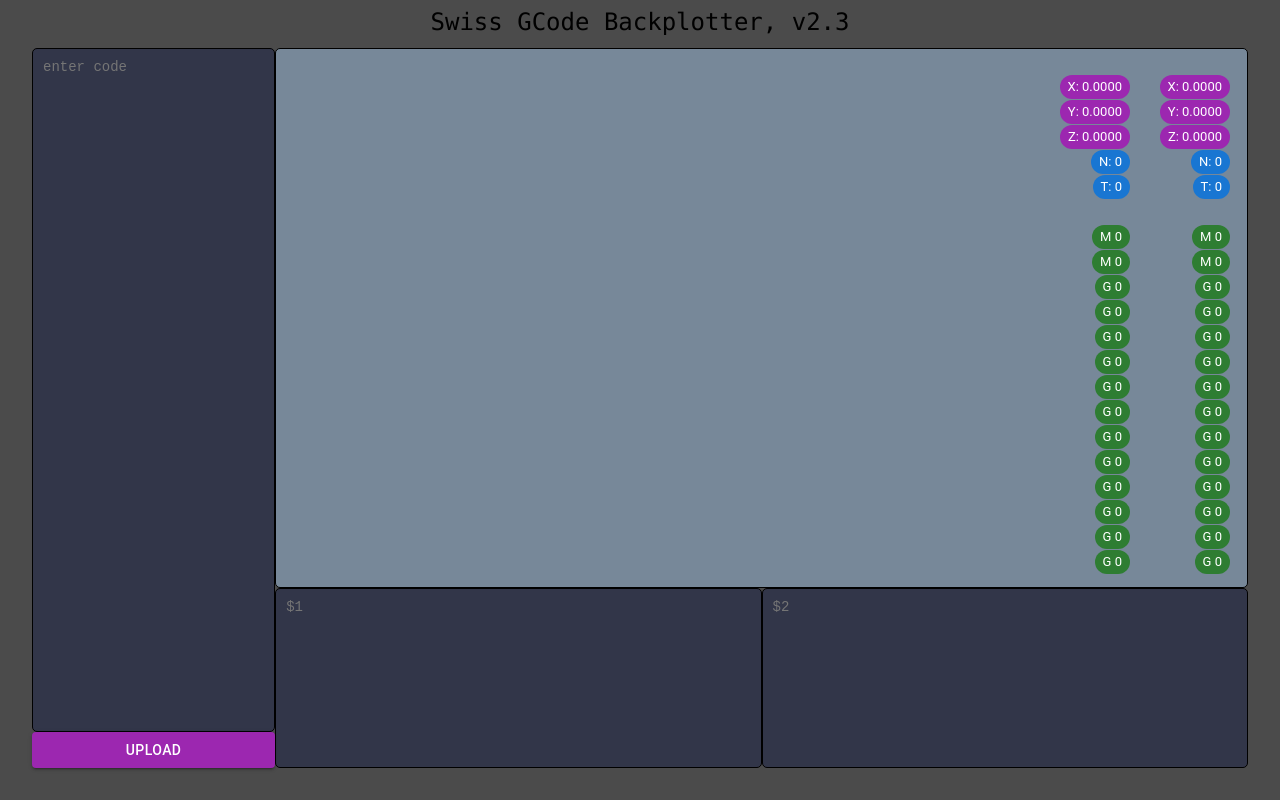
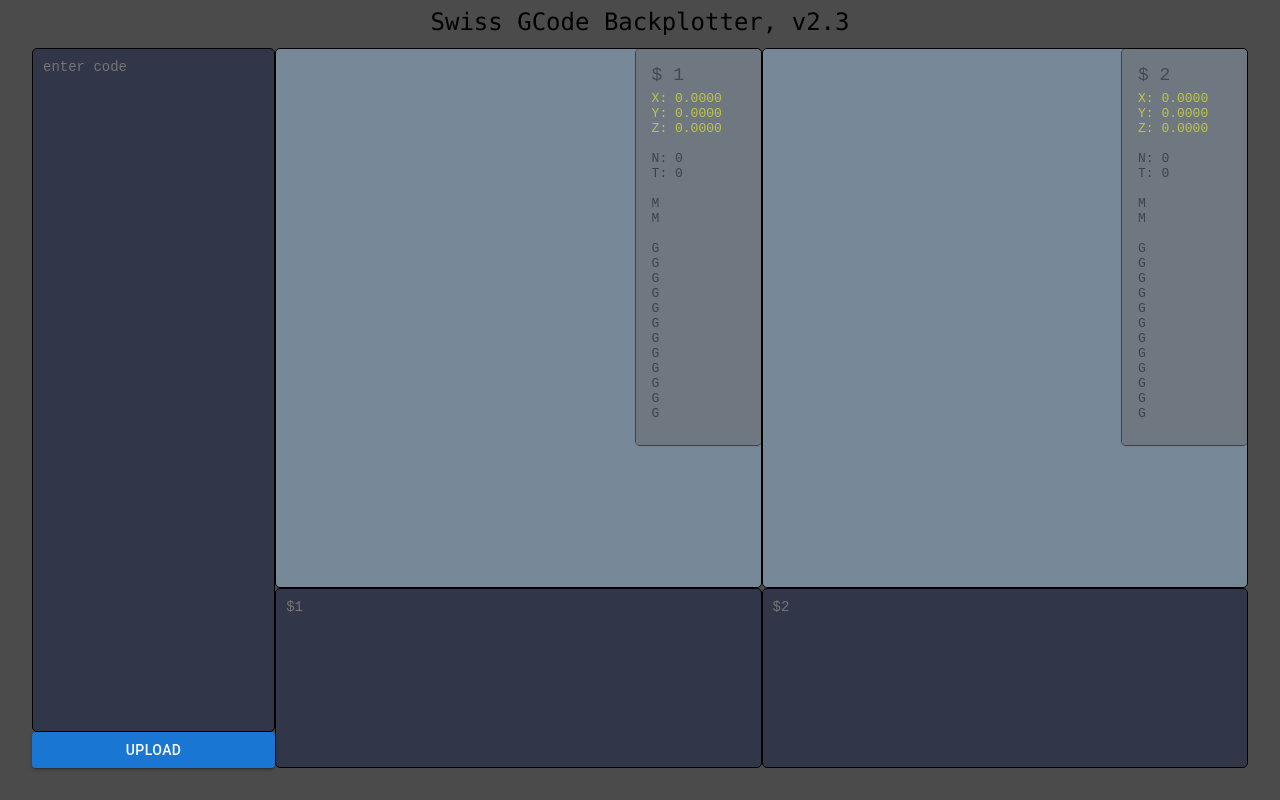
Before and after one commit to loganrileymccarthy/backplot, a React (Vite) app: page / in a window 1280 px wide. Built offline with nearby package versions, Linux system fonts and the light colour scheme.

Commit message:
ui improvements

```diff
--- a/src/App.css
+++ b/src/App.css
@@ -7,7 +7,6 @@ textarea {
 
   white-space: pre;
   overflow-wrap: normal;
-  /*overflow-x: scroll;*/
 
   font-family: monospace;
   font-size: 14px;
@@ -20,315 +19,28 @@ textarea {
 textarea:focus {
   outline: none;
   box-shadow: 0 0 5px rgba(0, 0, 255, 0.3);
+  background-color: black;
 }
 
 canvas {
-  height: 75%;
+  height: 100%;
   width: 100%;
 
   box-sizing: border-box;
+
   background-color: lightslategray;
   padding: 10px;
   border: 1px solid black;
   border-radius: 5px;
 }
 
-.cornerChip1{
+.card1{
   position: absolute;
-  top: 75px;
-  right: 250px;
+  top: 0px;
+  right: 0px;
+
+  font-family: monospace;
+  opacity: 50%;
+  border: 1px solid black;
+  border-radius: 5px;
 }
-.cornerChip2{
-  position: absolute;
-  top: 100px;
-  right: 250px;
-}
-.cornerChip3{
-  position: absolute;
-  top: 125px;
-  right: 250px;
-}
-.cornerChip4{
-  position: absolute;
-  top: 150px;
-  right: 250px;
-}
-.cornerChip5{
-  position: absolute;
-  top: 175px;
-  right: 250px;
-}
-.cornerChip6{
-  position: absolute;
-  top: 200px;
-  right: 250px;
-}
-.cornerChip7{
-  position: absolute;
-  top: 225px;
-  right: 250px;
-}
-.cornerChip8{
-  position: absolute;
-  top: 250px;
-  right: 250px;
-}
-.cornerChip9{
-  position: absolute;
-  top: 275px;
-  right: 250px;
-}
-.cornerChip10{
-  position: absolute;
-  top: 300px;
-  right: 250px;
-}
-.cornerChip11{
-  position: absolute;
-  top: 325px;
-  right: 250px;
-}
-.cornerChip12{
-  position: absolute;
-  top: 350px;
-  right: 250px;
-}
-.cornerChip13{
-  position: absolute;
-  top: 375px;
-  right: 250px;
-}
-.cornerChip14{
-  position: absolute;
-  top: 400px;
-  right: 250px;
-}
-.cornerChip15{
-  position: absolute;
-  top: 425px;
-  right: 250px;
-}
-.cornerChip16{
-  position: absolute;
-  top: 450px;
-  right: 250px;
-}
-.cornerChip17{
-  position: absolute;
-  top: 475px;
-  right: 250px;
-}
-.cornerChip18{
-  position: absolute;
-  top: 500px;
-  right: 250px;
-}
-.cornerChip19{
-  position: absolute;
-  top: 525px;
-  right: 250px;
-}
-.cornerChip20{
-  position: absolute;
-  top: 550px;
-  right: 250px;
-}.cornerChip101{
-  position: absolute;
-  top: 75px;
-  right: 150px;
-}
-.cornerChip102{
-  position: absolute;
-  top: 100px;
-  right: 150px;
-}
-.cornerChip103{
-  position: absolute;
-  top: 125px;
-  right: 150px;
-}
-.cornerChip104{
-  position: absolute;
-  top: 150px;
-  right: 150px;
-}
-.cornerChip105{
-  position: absolute;
-  top: 175px;
-  right: 150px;
-}
-.cornerChip106{
-  position: absolute;
-  top: 200px;
-  right: 150px;
-}
-.cornerChip107{
-  position: absolute;
-  top: 225px;
-  right: 150px;
-}
-.cornerChip108{
-  position: absolute;
-  top: 250px;
-  right: 150px;
-}
-.cornerChip109{
-  position: absolute;
-  top: 275px;
-  right: 150px;
-}
-.cornerChip110{
-  position: absolute;
-  top: 300px;
-  right: 150px;
-}
-.cornerChip111{
-  position: absolute;
-  top: 325px;
-  right: 150px;
-}
-.cornerChip112{
-  position: absolute;
-  top: 350px;
-  right: 150px;
-}
-.cornerChip113{
-  position: absolute;
-  top: 375px;
-  right: 150px;
-}
-.cornerChip114{
-  position: absolute;
-  top: 400px;
-  right: 150px;
-}
-.cornerChip115{
-  position: absolute;
-  top: 425px;
-  right: 150px;
-}
-.cornerChip116{
-  position: absolute;
-  top: 450px;
-  right: 150px;
-}
-.cornerChip117{
-  position: absolute;
-  top: 475px;
-  right: 150px;
-}
-.cornerChip118{
-  position: absolute;
-  top: 500px;
-  right: 150px;
-}
-.cornerChip119{
-  position: absolute;
-  top: 525px;
-  right: 150px;
-}
-.cornerChip120{
-  position: absolute;
-  top: 550px;
-  right: 150px;
-}
-.cornerChip201{
-  position: absolute;
-  top: 75px;
-  right: 50px;
-}
-.cornerChip202{
-  position: absolute;
-  top: 100px;
-  right: 50px;
-}
-.cornerChip203{
-  position: absolute;
-  top: 125px;
-  right: 50px;
-}
-.cornerChip204{
-  position: absolute;
-  top: 150px;
-  right: 50px;
-}
-.cornerChip205{
-  position: absolute;
-  top: 175px;
-  right: 50px;
-}
-.cornerChip206{
-  position: absolute;
-  top: 200px;
-  right: 50px;
-}
-.cornerChip207{
-  position: absolute;
-  top: 225px;
-  right: 50px;
-}
-.cornerChip208{
-  position: absolute;
-  top: 250px;
-  right: 50px;
-}
-.cornerChip209{
-  position: absolute;
-  top: 275px;
-  right: 50px;
-}
-.cornerChip210{
-  position: absolute;
-  top: 300px;
-  right: 50px;
-}
-.cornerChip211{
-  position: absolute;
-  top: 325px;
-  right: 50px;
-}
-.cornerChip212{
-  position: absolute;
-  top: 350px;
-  right: 50px;
-}
-.cornerChip213{
-  position: absolute;
-  top: 375px;
-  right: 50px;
-}
-.cornerChip214{
-  position: absolute;
-  top: 400px;
-  right: 50px;
-}
-.cornerChip215{
-  position: absolute;
-  top: 425px;
-  right: 50px;
-}
-.cornerChip216{
-  position: absolute;
-  top: 450px;
-  right: 50px;
-}
-.cornerChip217{
-  position: absolute;
-  top: 475px;
-  right: 50px;
-}
-.cornerChip218{
-  position: absolute;
-  top: 500px;
-  right: 50px;
-}
-.cornerChip219{
-  position: absolute;
-  top: 525px;
-  right: 50px;
-}
-.cornerChip220{
-  position: absolute;
-  top: 550px;
-  right: 50px;
-}
--- a/src/App.jsx
+++ b/src/App.jsx
@@ -1,6 +1,6 @@
 import React, { useState } from 'react';
-import {Box, Container, Button, Chip} from "@mui/material";
-import { create, all } from 'mathjs';
+import {Box, Container, Button, Card, CardContent, CardMedia, CardActionArea, Typography} from "@mui/material";
+import { create, all} from 'mathjs';
 
 import './App.css';
 import Title from './components/Title';
@@ -16,8 +16,8 @@ function App() {
   const [output1, setOutput1] = useState();
   const [output2, setOutput2] = useState();
   const [output3, setOutput3] = useState();
-  const [lineItems1, setLineItems1] = useState([{name:'', x1:0, y1:0, z1:0, x2:0, y2:0, z2:0, op:0, tool:0, codeMB:0, codeMC:0, codeMD:0, codeGA:0, codeGB:0, codeGC:0, codeGD:0, codeGE:0, codeGF:0, codeGG:0, codeGH:0, codeGI:0, codeGJ:0, codeGK:0, codeGL:0, codeGM:0, codeGN:0, codeGO:0}]);
-  const [lineItems2, setLineItems2] = useState([{name:'', x1:0, y1:0, z1:0, x2:0, y2:0, z2:0, op:0, tool:0, codeMB:0, codeMC:0, codeMD:0, codeGA:0, codeGB:0, codeGC:0, codeGD:0, codeGE:0, codeGF:0, codeGG:0, codeGH:0, codeGI:0, codeGJ:0, codeGK:0, codeGL:0, codeGM:0, codeGN:0, codeGO:0}]);
+  const [lineItems1, setLineItems1] = useState([{name:'', x1:0, y1:0, z1:0, x2:0, y2:0, z2:0, op:0, tool:0, codeMB:'', codeMC:'', codeMD:'', codeGA:'', codeGB:'', codeGC:'', codeGD:'', codeGE:'', codeGF:'', codeGG:'', codeGH:'', codeGI:'', codeGJ:'', codeGK:'', codeGL:'', codeGM:'', codeGN:'', codeGO:''}]);
+  const [lineItems2, setLineItems2] = useState([{name:'', x1:0, y1:0, z1:0, x2:0, y2:0, z2:0, op:0, tool:0, codeMB:'', codeMC:'', codeMD:'', codeGA:'', codeGB:'', codeGC:'', codeGD:'', codeGE:'', codeGF:'', codeGG:'', codeGH:'', codeGI:'', codeGJ:'', codeGK:'', codeGL:'', codeGM:'', codeGN:'', codeGO:''}]);
   const [currentWindow, setCurrentWindow] = useState(0);
   const [currentLine1, setCurrentLine1] = useState(1);
   const [currentLine2, setCurrentLine2] = useState(1);
@@ -77,24 +77,6 @@ function App() {
         substr += str[i];
       }
       return substr;
-    }
-    function addBits(s) {                       //for evaluating expressions
-      var total = 0,
-          s = s.match(/[+\-]*(\.\d+|\d+(\.\d+)?)/g) || [];
-
-      while (s.length) {
-        total += parseFloat(s.shift());
-      }
-      return total;
-    }
-    function strBetweenChars(str, char1, char2) {
-      const index1 = str.indexOf(char1);
-      const index2 = str.indexOf(char2);
-        if (index1 !== -1 && index2 !== -1 && index1 < index2) {
-          return str.substring(index1 + 1, index2);
-        } else {
-          return "";
-    }
     }
     function getVars(str) {   //initial scan whole text for $0
       const index = str.indexOf("$0");
@@ -283,9 +265,9 @@ function App() {
 
     var varArr = new Array(30000).fill(0);
 
-    var activeT = '/', activeN = '/';
-    var activeMA='/', activeMB='/', activeMC='/', activeMD='/', activeME='/';
-    var activeGA='/', activeGB='/', activeGC='/', activeGD='/', activeGE='/', activeGF='/', activeGG='/', activeGH='/', activeGI='/', activeGJ='/', activeGK='/', activeGL='/', activeGM='/', activeGN='/', activeGO='/';
+    var activeT = '', activeN = '';
+    var activeMA='', activeMB='', activeMC='', activeMD='', activeME='';
+    var activeGA='', activeGB='', activeGC='', activeGD='', activeGE='', activeGF='', activeGG='', activeGH='', activeGI='', activeGJ='', activeGK='', activeGL='', activeGM='', activeGN='', activeGO='';
 
     var currentX=0, currentY=0, currentZ=0;
 
@@ -469,6 +451,7 @@ function App() {
       </Container>
 
       <Container maxWidth={false} sx={{ bgcolor: 'lightsteel', height: '90vh'}}>
+
         <Box display="flex" flexDirection={'row'} justifyContent={'center'} height={'100%'}>
           <Box display="flex" flexDirection={'column'} height={'100%'} width={'25%'}>
             <InputBox
@@ -477,15 +460,93 @@ function App() {
             />
             <Button
               variant='contained'
-              color='secondary'
+              color='primary'
               onClick = {handleUpload}>
               UPLOAD
             </Button>
           </Box>
           <Box display="flex" flexDirection={'column'} height={'100%'} width={'100%'}>
-            <canvas
-              id="plot"
-            />
+
+            <Box display="flex" flexDirection={'row'} height={'75%'} width={'100%'}>
+            <Box position="relative" height={'100%'} width={'100%'}>
+              <canvas id="plot1"/>
+              <div className="card1">
+                <Card sx={{ width: 125, backgroundColor: 'dimgrey'}}>
+                  <CardContent>
+                    <Typography gutterBottom variant='inherit' fontSize={18}>
+                    $ 1
+                    </Typography>
+                    <Typography variant='inherit' color='yellow'>
+                    X: {lineItems1[currentLine1-1].x2.toFixed(4)}<br />
+                    Y: {lineItems1[currentLine1-1].y2.toFixed(4)}<br />
+                    Z: {lineItems1[currentLine1-1].z2.toFixed(4)}<br />
+                    <br />
+                    </Typography>
+                    <Typography variant='inherit' color='black'>
+                    N: {lineItems1[currentLine1-1].op}<br />
+                    T: {lineItems1[currentLine1-1].tool}<br />
+                    <br />
+                    M{lineItems1[currentLine1-1].codeMB}<br />
+                    M{lineItems1[currentLine1-1].codeMC}<br />
+                    <br />
+                    G{lineItems1[currentLine1-1].codeGA}<br />
+                    G{lineItems1[currentLine1-1].codeGB}<br />
+                    G{lineItems1[currentLine1-1].codeGC}<br />
+                    G{lineItems1[currentLine1-1].codeGD}<br />
+                    G{lineItems1[currentLine1-1].codeGF}<br />
+                    G{lineItems1[currentLine1-1].codeGH}<br />
+                    G{lineItems1[currentLine1-1].codeGI}<br />
+                    G{lineItems1[currentLine1-1].codeGJ}<br />
+                    G{lineItems1[currentLine1-1].codeGK}<br />
+                    G{lineItems1[currentLine1-1].codeGL}<br />
+                    G{lineItems1[currentLine1-1].codeGM}<br />
+                    G{lineItems1[currentLine1-1].codeGN}<br />
+                    </Typography>
+                  </CardContent>
+                </Card>
+              </div>
+              </Box>
+
+              <Box position="relative" height={'100%'} width={'100%'}>
+              <canvas id="plot2"/>
+              <div className="card1">
+                <Card sx={{ width: 125, backgroundColor: 'dimgrey'}}>
+                  <CardContent>
+                    <Typography gutterBottom variant='inherit' fontSize={18}>
+                    $ 2
+                    </Typography>
+                    <Typography variant='inherit' color='yellow'>
+                    X: {lineItems2[currentLine2-1].x2.toFixed(4)}<br />
+                    Y: {lineItems2[currentLine2-1].y2.toFixed(4)}<br />
+                    Z: {lineItems2[currentLine2-1].z2.toFixed(4)}<br />
+                    <br />
+                    </Typography>
+                    <Typography variant='inherit' color='black'>
+                    N: {lineItems2[currentLine2-1].op}<br />
+                    T: {lineItems2[currentLine2-1].tool}<br />
+                    <br />
+                    M{lineItems2[currentLine2-1].codeMB}<br />
+                    M{lineItems2[currentLine2-1].codeMC}<br />
+                    <br />
+                    G{lineItems2[currentLine2-1].codeGA}<br />
+                    G{lineItems2[currentLine2-1].codeGB}<br />
+                    G{lineItems2[currentLine2-1].codeGC}<br />
+                    G{lineItems2[currentLine2-1].codeGD}<br />
+                    G{lineItems2[currentLine2-1].codeGF}<br />
+                    G{lineItems2[currentLine2-1].codeGH}<br />
+                    G{lineItems2[currentLine2-1].codeGI}<br />
+                    G{lineItems2[currentLine2-1].codeGJ}<br />
+                    G{lineItems2[currentLine2-1].codeGK}<br />
+                    G{lineItems2[currentLine2-1].codeGL}<br />
+                    G{lineItems2[currentLine2-1].codeGM}<br />
+                    G{lineItems2[currentLine2-1].codeGN}<br />
+                    </Typography>
+                  </CardContent>
+                </Card>
+              </div>
+            </Box>
+            </Box>
+
             <Box display="flex" flexDirection={'row'} height={'25%'} width={'100%'}>
               <OutputBox
                 $={1}
@@ -502,234 +563,6 @@ function App() {
             </Box>
           </Box>
         </Box>
-        <div className="cornerChip101">
-          <Chip
-            label={"X: " + lineItems1[currentLine1-1].x2.toFixed(4)}
-            size='small' variant='filled' color='secondary'
-          />
-        </div>
-        <div className="cornerChip102">
-          <Chip
-            label={"Y: " + lineItems1[currentLine1-1].y2.toFixed(4)}
-            size='small' variant='filled' color='secondary'
-          />
-        </div>
-        <div className="cornerChip103">
-          <Chip
-            label={"Z: " + lineItems1[currentLine1-1].z2.toFixed(4)}
-            size='small' variant='filled' color='secondary'
-          />
-        </div>
-        <div className="cornerChip104">
-          <Chip
-            label={"N: " + lineItems1[currentLine1-1].op}
-            size='small' variant='filled' color='primary'
-          />
-        </div>
-        <div className="cornerChip105">
-          <Chip
-            label={"T: " + lineItems1[currentLine1-1].tool}
-            size='small'  variant='filled' color='primary'
-          />
-        </div>
-        <div className="cornerChip107">
-          <Chip
-            label={"M " + lineItems1[currentLine1-1].codeMB}
-            size='small' variant='filled' color='success'
-          />
-        </div>
-        <div className="cornerChip108">
-          <Chip
-            label={"M " + lineItems1[currentLine1-1].codeMC}
-            size='small'  variant='filled' color='success'
-          />
-        </div>
-        <div className="cornerChip109">
-          <Chip
-            label={"G " + lineItems1[currentLine1-1].codeGA}
-            size='small' variant='filled' color='success'
-          />
-        </div>
-        <div className="cornerChip110">
-          <Chip
-            label={"G " + lineItems1[currentLine1-1].codeGB}
-            size='small' variant='filled' color='success'
-          />
-        </div>
-        <div className="cornerChip111">
-          <Chip
-            label={"G " + lineItems1[currentLine1-1].codeGC}
-            size='small' variant='filled' color='success'
-          />
-        </div>
-        <div className="cornerChip112">
-          <Chip
-            label={"G " + lineItems1[currentLine1-1].codeGD}
-            size='small' variant='filled' color='success'
-          />
-        </div>
-        <div className="cornerChip113">
-          <Chip
-            label={"G " + lineItems1[currentLine1-1].codeGF}
-            size='small' variant='filled' color='success'
-          />
-        </div>
-        <div className="cornerChip114">
-          <Chip
-            label={"G " + lineItems1[currentLine1-1].codeGH}
-            size='small' variant='filled' color='success'
-          />
-        </div>
-        <div className="cornerChip115">
-          <Chip
-            label={"G " + lineItems1[currentLine1-1].codeGI}
-            size='small'  variant='filled' color='success'
-          />
-        </div>
-        <div className="cornerChip116">
-          <Chip
-            label={"G " + lineItems1[currentLine1-1].codeGJ}
-            size='small' variant='filled' color='success'
-          />
-        </div>
-        <div className="cornerChip117">
-          <Chip
-            label={"G " + lineItems1[currentLine1-1].codeGK}
-            size='small' variant='filled' color='success'
-          />
-        </div>
-        <div className="cornerChip118">
-          <Chip
-            label={"G " + lineItems1[currentLine1-1].codeGL}
-            size='small'  variant='filled' color='success'
-          />
-        </div>
-        <div className="cornerChip119">
-          <Chip
-            label={"G " + lineItems1[currentLine1-1].codeGM}
-            size='small' variant='filled' color='success'
-          />
-        </div>
-        <div className="cornerChip120">
-          <Chip
-            label={"G " + lineItems1[currentLine1-1].codeGN}
-            size='small' variant='filled' color='success'
-          />
-        </div>
-        <div className="cornerChip201">
-          <Chip
-            label={"X: " + lineItems2[currentLine2-1].x2.toFixed(4)}
-            size='small' variant='filled' color='secondary'
-          />
-        </div>
-        <div className="cornerChip202">
-          <Chip
-            label={"Y: " + lineItems2[currentLine2-1].y2.toFixed(4)}
-            size='small' variant='filled' color='secondary'
-          />
-        </div>
-        <div className="cornerChip203">
-          <Chip
-            label={"Z: " + lineItems2[currentLine2-1].z2.toFixed(4)}
-            size='small' variant='filled' color='secondary'
-          />
-        </div>
-        <div className="cornerChip204">
-          <Chip
-            label={"N: " + lineItems2[currentLine2-1].op}
-            size='small' variant='filled' color='primary'
-          />
-        </div>
-        <div className="cornerChip205">
-          <Chip
-            label={"T: " + lineItems2[currentLine2-1].tool}
-            size='small'  variant='filled' color='primary'
-          />
-        </div>
-        <div className="cornerChip207">
-          <Chip
-            label={"M " + lineItems2[currentLine2-1].codeMB}
-            size='small' variant='filled' color='success'
-          />
-        </div>
-        <div className="cornerChip208">
-          <Chip
-            label={"M " + lineItems2[currentLine2-1].codeMC}
-            size='small'  variant='filled' color='success'
-          />
-        </div>
-        <div className="cornerChip209">
-          <Chip
-            label={"G " + lineItems2[currentLine2-1].codeGA}
-            size='small' variant='filled' color='success'
-          />
-        </div>
-        <div className="cornerChip210">
-          <Chip
-            label={"G " + lineItems2[currentLine2-1].codeGB}
-            size='small' variant='filled' color='success'
-          />
-        </div>
-        <div className="cornerChip211">
-          <Chip
-            label={"G " + lineItems2[currentLine2-1].codeGC}
-            size='small' variant='filled' color='success'
-          />
-        </div>
-        <div className="cornerChip212">
-          <Chip
-            label={"G " + lineItems2[currentLine2-1].codeGD}
-            size='small' variant='filled' color='success'
-          />
-        </div>
-        <div className="cornerChip213">
-          <Chip
-            label={"G " + lineItems2[currentLine2-1].codeGF}
-            size='small' variant='filled' color='success'
-          />
-        </div>
-        <div className="cornerChip214">
-          <Chip
-            label={"G " + lineItems2[currentLine2-1].codeGH}
-            size='small' variant='filled' color='success'
-          />
-        </div>
-        <div className="cornerChip215">
-          <Chip
-            label={"G " + lineItems2[currentLine2-1].codeGI}
-            size='small'  variant='filled' color='success'
-          />
-        </div>
-        <div className="cornerChip216">
-          <Chip
-            label={"G " + lineItems2[currentLine2-1].codeGJ}
-            size='small' variant='filled' color='success'
-          />
-        </div>
-        <div className="cornerChip217">
-          <Chip
-            label={"G " + lineItems2[currentLine2-1].codeGK}
-            size='small' variant='filled' color='success'
-          />
-        </div>
-        <div className="cornerChip218">
-          <Chip
-            label={"G " + lineItems2[currentLine2-1].codeGL}
-            size='small'  variant='filled' color='success'
-          />
-        </div>
-        <div className="cornerChip219">
-          <Chip
-            label={"G " + lineItems2[currentLine2-1].codeGM}
-            size='small' variant='filled' color='success'
-          />
-        </div>
-        <div className="cornerChip220">
-          <Chip
-            label={"G " + lineItems2[currentLine2-1].codeGN}
-            size='small' variant='filled' color='success'
-          />
-        </div>
 
       </Container>
       </>
```
